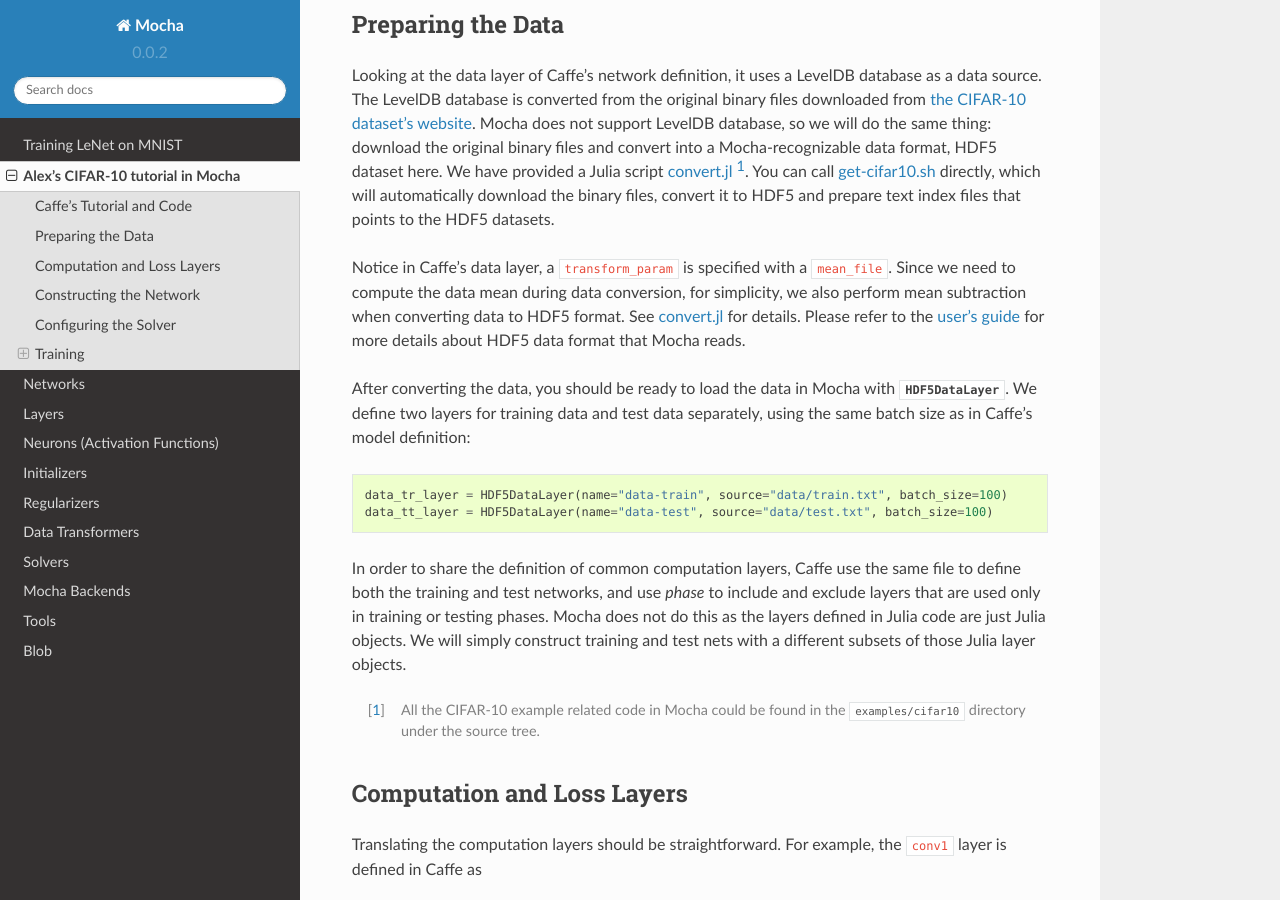
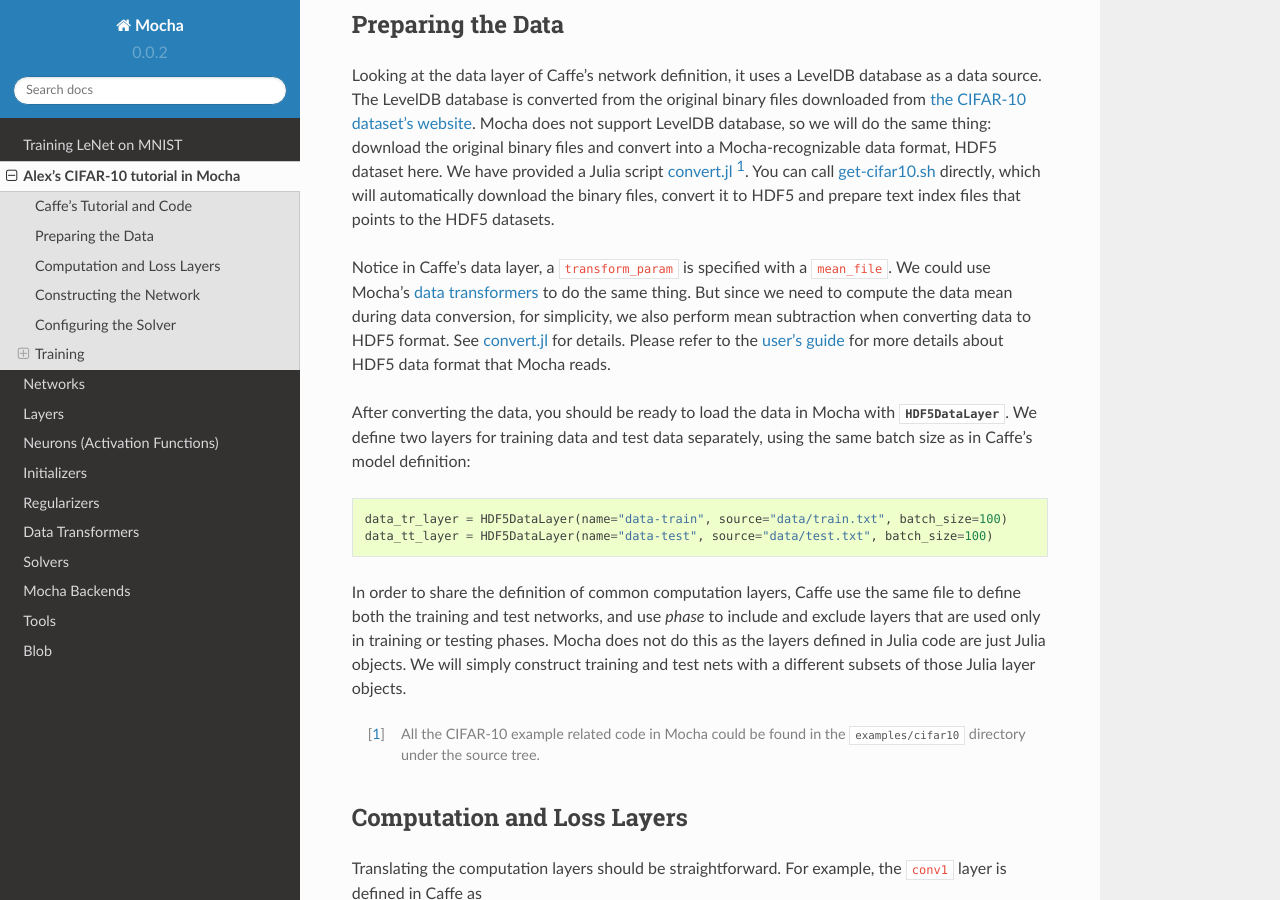
Before and after one commit to pluskid/Mocha.jl, a Sphinx documentation site: the page built from docs/tutorial/cifar10.rst, in a window 1280 px wide and 900 px high, scrolled down 929 px. Built offline with Sphinx 7.4.7 and the Read the Docs theme 2.0.0, drawn with Linux system fonts in a browser that asks for light colours.

Commit message:
update doc.

```diff
--- a/docs/tutorial/cifar10.rst
+++ b/docs/tutorial/cifar10.rst
@@ -64,11 +64,12 @@
 and prepare text index files that points to the HDF5 datasets.
 
 Notice in Caffe's data layer, a ``transform_param`` is specified with
-a ``mean_file``. Since we need to compute the data mean during data conversion,
-for simplicity, we also perform mean subtraction when converting data to
-HDF5 format. See `convert.jl`_ for details. Please refer to the
-:doc:`user's guide </user-guide/layers/data-layer>` for more details about HDF5
-data format that Mocha reads.
+a ``mean_file``. We could use Mocha's :doc:`data transformers
+</user-guide/data-transformer>` to do the same thing. But since we need to
+compute the data mean during data conversion, for simplicity, we also perform
+mean subtraction when converting data to HDF5 format. See `convert.jl`_ for
+details. Please refer to the :doc:`user's guide </user-guide/layers/data-layer>`
+for more details about HDF5 data format that Mocha reads.
 
 After converting the data, you should be ready to load the data in Mocha with
 :class:`HDF5DataLayer`. We define two layers for training data and test data
```
